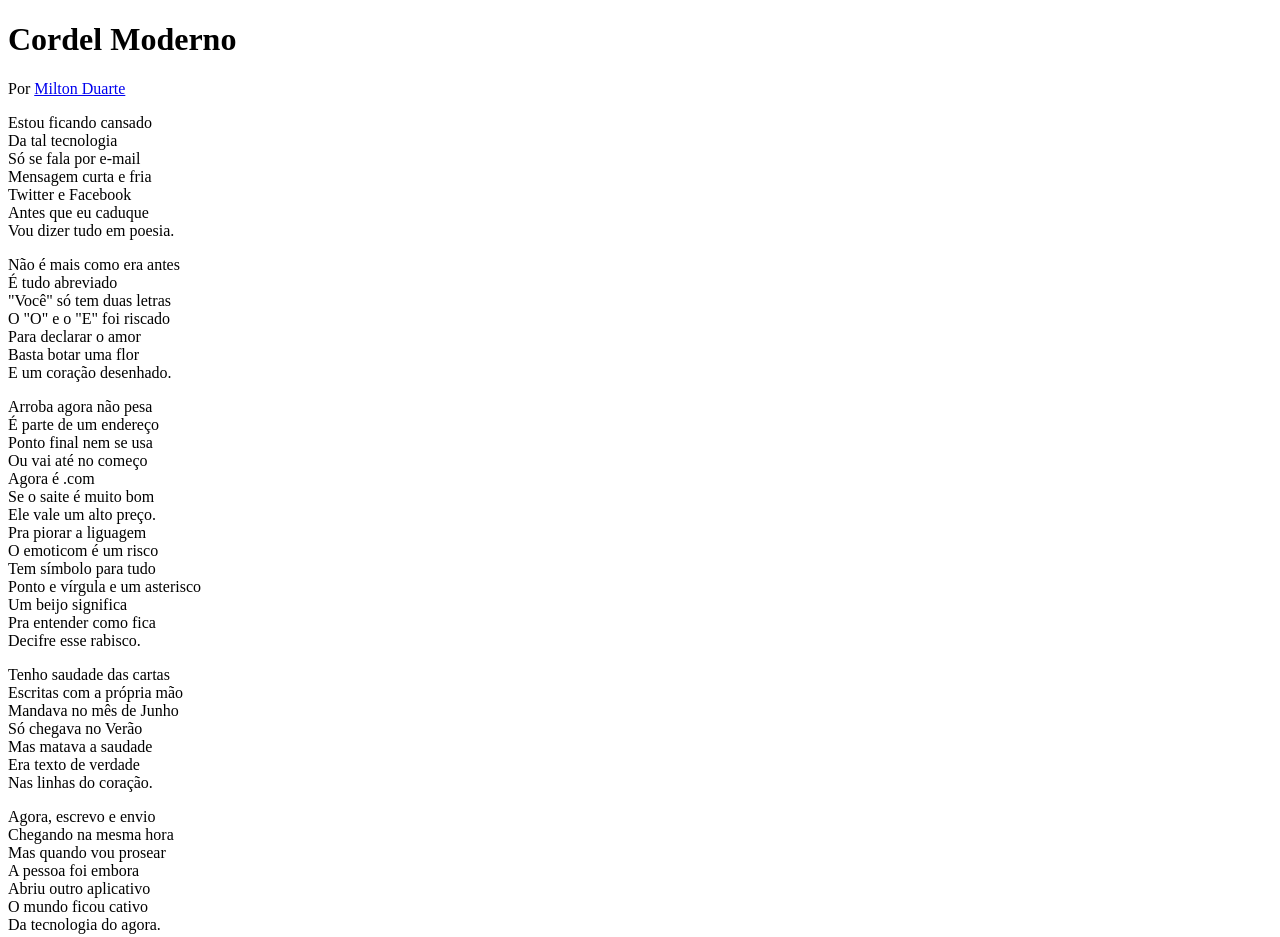
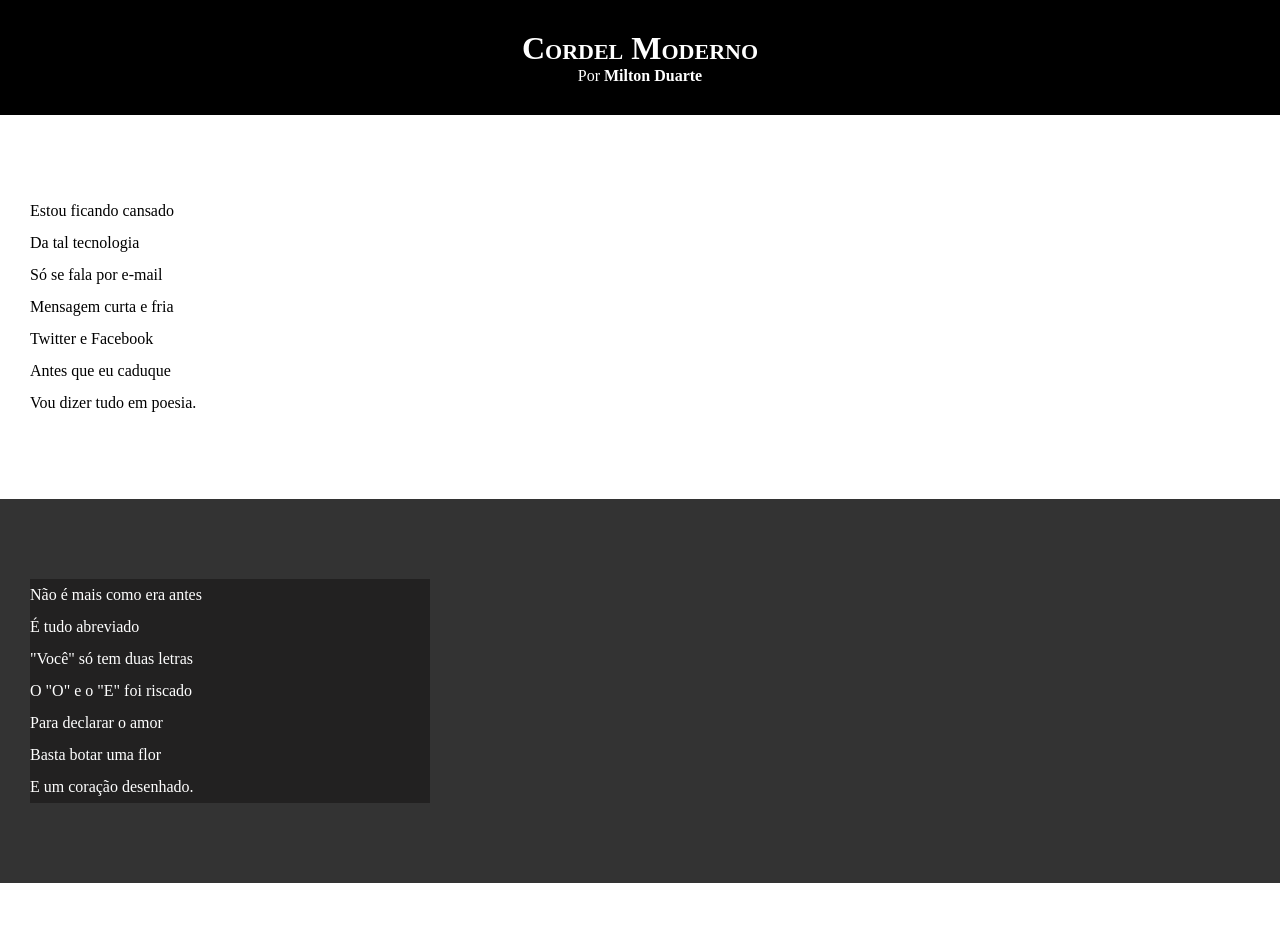
Before and after one commit to swaggyvitu/html-css, a plain HTML site: page desafios/módulo 3/desafio12/index.html in a window 1280 px wide. Shown: the top 937 px of the page. Drawn offline with Linux system fonts and the light colour scheme.

Commit message:
Atualizei estilos dos textos e blocos

```diff
--- a/desafios/módulo 3/desafio12/index.html
+++ b/desafios/módulo 3/desafio12/index.html
@@ -10,10 +10,9 @@
     <header>
         <h1>Cordel Moderno</h1>
         <p>Por <a href="https://www.recantodasletras.com.br/poesias/3186743" target="_blank">Milton Duarte</a></p>
-
     </header>
 
-    <section>
+    <section class="normal">
         <p>
             Estou ficando cansado <br>
             Da tal tecnologia <br>
@@ -25,7 +24,7 @@
         </p>
     </section>
 
-    <section>
+    <section class="imagem">
         <p>
             Não é mais como era antes <br>
             É tudo abreviado <br>
@@ -37,7 +36,7 @@
         </p>
     </section>
 
-    <section>
+    <section class="normal">
             <p>
                 Arroba agora não pesa <br>
                 É parte de um endereço <br>
@@ -46,6 +45,8 @@
                 Agora é .com <br>
                 Se o saite é muito bom <br>
                 Ele vale um alto preço. <br>
+            </p>
+            <p>
                 Pra piorar a liguagem <br>
                 O emoticom é um risco <br>
                 Tem símbolo para tudo <br>
@@ -56,7 +57,7 @@
             </p>
     </section>
 
-    <section>
+    <section class="imagem">
         <p>
             Tenho saudade das cartas <br>
             Escritas com a própria mão <br>
@@ -68,7 +69,7 @@
         </p>
     </section>
 
-    <section>
+    <section class="normal">
         <p>
             Agora, escrevo e envio <br>
             Chegando na mesma hora <br>
--- a/desafios/módulo 3/desafio12/style.css
+++ b/desafios/módulo 3/desafio12/style.css
@@ -1 +1,64 @@
 @charset "UTF-8";
+
+*{
+    margin: 0px;
+    padding: 0px;
+}
+
+html, body{
+    min-height: 100vh;
+    background-color: darkgray;
+}
+
+header{
+    background-color: black;
+    color: white;
+    text-align: center;
+}
+
+header > h1 {
+    padding-top: 30px;
+    font-variant: small-caps;
+}
+
+header > p{
+    padding-bottom: 30px;
+}
+
+a{
+    color: white;
+    text-decoration: none;
+    font-weight: bolder;
+}
+
+header a:hover, footer a:hover{
+    text-decoration: underline;
+}
+
+section{
+    padding-top: 10vh;
+    padding-bottom: 10vh;
+    line-height: 2rem;
+    padding-left: 30px;
+}
+
+section.normal{
+    background-color: white;
+    color: black;
+}
+
+section.imagem{
+    background-color: rgb(51, 51, 51);
+    color: white;
+}
+
+section.imagem > p{
+    background-color:rgb(34, 33, 33);
+    width: 400px;
+}
+
+footer{
+    background-color: black;
+    text-align: center;
+    padding: 20px;
+}
```
Lines whose indentation alone changed are shown as unchanged.
